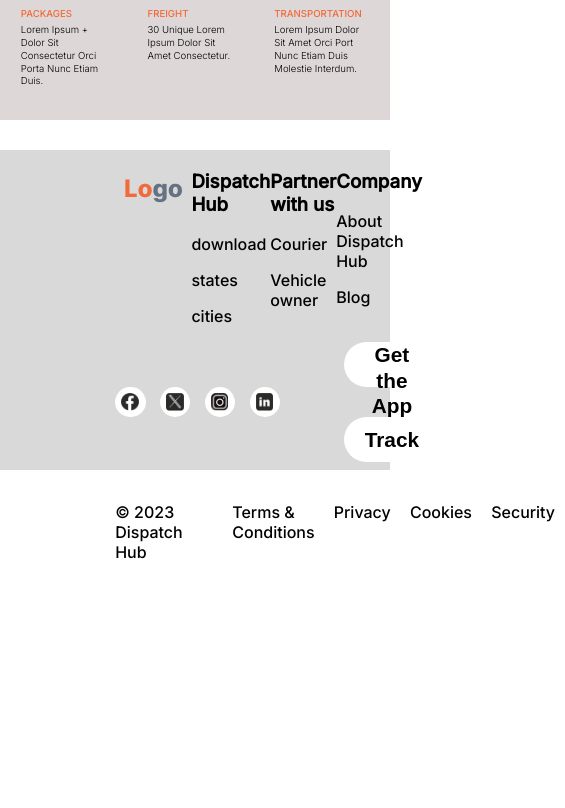
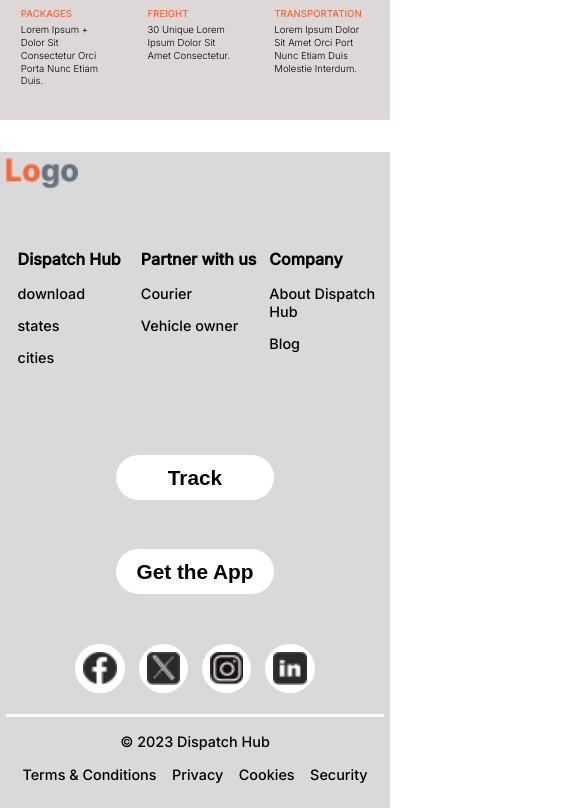
Before and after one commit to Sandiego17/dispatch-hub-blog-page, a React (Create React App) app: page / in a window 390 px wide. Shown: the part 1634-2442 px from the top of the page, 565 px wide, since content can reach past the window. Before the commit the page ends 2212 px from the top, so only its background shows below. Built offline with nearby package versions, Linux system fonts and the light colour scheme.

Commit message:
update: footerSection made responsive for mobile view

```diff
--- a/src/components/footer/Footer.module.css
+++ b/src/components/footer/Footer.module.css
@@ -96,3 +96,95 @@
     padding: 0.9rem 5rem 0;
   }
 }
+
+@media only screen and (max-width: 600px) {
+  .footer {
+    height: 41rem;
+    margin: 2rem 0 0 0;
+  }
+
+  .footerContainer {
+    padding: 0.4rem;
+  }
+
+  .footerBody {
+    display: block;
+    margin: 0;
+  }
+
+  .footerLogo {
+    margin: 0;
+    width: 4.5rem;
+  }
+
+  .links {
+    margin: 3.6rem 0.7rem;
+    width: 96%;
+  }
+
+  .linkSections > h3 {
+    font-size: 1rem;
+    font-weight: 600;
+    line-height: 1.2rem;
+  }
+
+  .linkSections > p {
+    font-size: 0.9rem;
+    font-weight: 400;
+    line-height: 1.1rem;
+    width: 6.9rem;
+  }
+
+  .buttons {
+    flex-direction: column-reverse;
+    padding: 0 4.3rem 1.3rem;
+  }
+
+  .icons {
+    justify-content: space-between;
+  }
+
+  .icons > button {
+    display: flex;
+    align-items: center;
+    height: 3.1rem;
+    justify-content: center;
+    margin: 0;
+    width: 3.1rem;
+  }
+
+  .icons > button > img {
+    height: 2.1rem;
+    width: 2.1rem;
+  }
+
+  .track {
+    display: flex;
+    flex-direction: column-reverse;
+    margin: 0 auto;
+  }
+
+  .track > button {
+    margin: 0 0 3.1rem;
+  }
+
+  .copyright {
+    display: block;
+    font-size: 0.9rem;
+    padding: 0 1rem;
+  }
+
+  .copyright > p {
+    margin: 1rem 0;
+    text-align: center;
+  }
+
+  ul {
+    justify-content: space-between;
+    padding: 0;
+  }
+
+  li {
+    padding: 0;
+  }
+}
```
